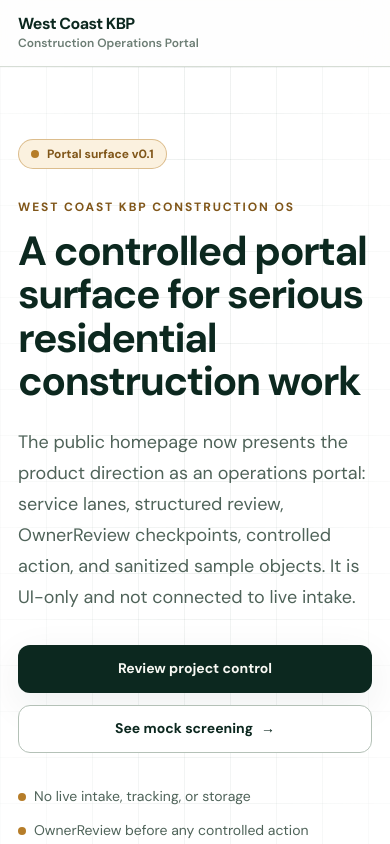
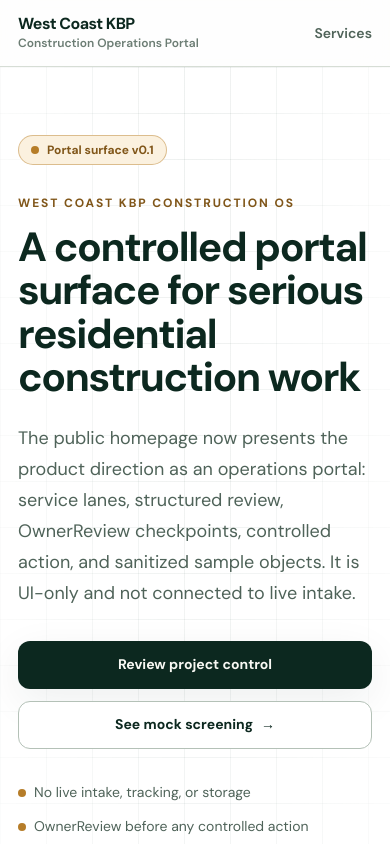
Before and after one commit to WEST-COAST-KBP-ADU/construction-os, a Next.js app: page / in a window 390 px wide. Shown: the top 844 px of the page. Built offline with nearby package versions, Linux system fonts and the light colour scheme.

Commit message:
TASK-0008: refine the content visual system

```diff
--- a/app/globals.css
+++ b/app/globals.css
@@ -13,6 +13,7 @@
   --color-surface-raised: #ffffff;
   --color-forest: #173c30;
   --color-forest-deep: #0c281f;
+  --color-forest-deep-surface: #0c281f;
   --color-forest-soft: #dce8df;
   --color-gold: #b67d29;
   --color-gold-deep: #805619;
@@ -66,8 +67,8 @@
   --space-16: 4rem;
   --space-20: 5rem;
   --space-24: 6rem;
-  --space-section: clamp(4.75rem, 10vw, 8rem);
-  --space-hero: clamp(4.5rem, 9vw, 7.25rem);
+  --space-section: clamp(4.25rem, 7vw, 6.25rem);
+  --space-hero: clamp(4.25rem, 8vw, 6.5rem);
   --content-gutter: clamp(1.125rem, 4vw, 2.5rem);
   --content-max: 74rem;
   --copy-max: 42rem;
@@ -100,7 +101,8 @@
     --color-surface-muted: #143126;
     --color-surface-raised: #17382b;
     --color-forest: #1b4939;
-    --color-forest-deep: #091a14;
+    --color-forest-deep: #f1f5ed;
+    --color-forest-deep-surface: #091a14;
     --color-forest-soft: #1d4334;
     --color-gold: #dbad5c;
     --color-gold-deep: #f0ca85;
@@ -364,7 +366,7 @@ a {
 }
 
 .button--primary {
-  background: var(--color-forest-deep);
+  background: var(--color-forest-deep-surface);
   box-shadow: var(--shadow-card);
   color: var(--color-ink-inverse);
 }
@@ -417,7 +419,7 @@ a {
 }
 
 .portal-section--dark {
-  background: var(--color-forest-deep);
+  background: var(--color-forest-deep-surface);
   color: var(--color-ink-inverse);
 }
 
@@ -934,7 +936,7 @@ a {
   display: grid;
   gap: var(--space-12);
   align-items: end;
-  margin-top: var(--space-16);
+  margin-top: var(--space-12);
 }
 
 .content-hero__copy {
@@ -975,11 +977,12 @@ a {
 .content-hero__signal {
   position: relative;
   border-left: var(--space-1) solid var(--color-gold);
-  padding-left: var(--space-5);
+  background: color-mix(in srgb, var(--color-forest-soft) 48%, transparent);
+  padding: var(--space-6);
 }
 
 .content-hero__sequence {
-  margin: 0 0 var(--space-8);
+  margin: 0 0 var(--space-6);
   color: color-mix(in srgb, var(--color-forest) 14%, transparent);
   font-size: var(--font-size-display);
   font-weight: var(--font-weight-medium);
@@ -1015,7 +1018,7 @@ a {
 
 .content-section--dark {
   border-color: color-mix(in srgb, var(--color-ink-inverse) 16%, transparent);
-  background: var(--color-forest-deep);
+  background: var(--color-forest-deep-surface);
   color: var(--color-ink-inverse);
 }
 
@@ -1167,12 +1170,33 @@ a {
 }
 
 .faq-item__question {
+  display: grid;
+  grid-template-columns: minmax(0, 1fr) auto;
+  gap: var(--space-4);
+  align-items: center;
   color: var(--color-forest-deep);
   cursor: pointer;
   font-size: var(--font-size-body-lg);
   font-weight: var(--font-weight-semibold);
+  list-style: none;
   line-height: var(--line-height-heading);
   padding-block: var(--space-5);
+}
+
+.faq-item__question::-webkit-details-marker {
+  display: none;
+}
+
+.faq-item__question::after {
+  color: var(--color-gold-deep);
+  content: "+";
+  font-family: var(--font-mono);
+  font-size: var(--font-size-body-lg);
+  font-weight: var(--font-weight-regular);
+}
+
+.faq-item[open] .faq-item__question::after {
+  content: "−";
 }
 
 .faq-item__answer {
@@ -1194,21 +1218,16 @@ a {
   display: flex;
   min-width: 0;
   flex-direction: column;
-  border: var(--line-width) solid var(--color-line);
-  border-radius: var(--radius-lg);
-  background: var(--color-surface-raised);
-  box-shadow: var(--shadow-card);
-  padding: var(--space-6);
+  border-top: var(--line-width) solid var(--color-line-strong);
+  padding: var(--space-5) 0;
   transition:
     border-color var(--duration-standard) var(--easing-standard),
-    box-shadow var(--duration-standard) var(--easing-standard),
-    transform var(--duration-standard) var(--easing-standard);
+    background-color var(--duration-standard) var(--easing-standard);
 }
 
 .related-link:hover {
   border-color: var(--color-gold);
-  box-shadow: var(--shadow-card-hover);
-  transform: translateY(var(--motion-lift));
+  background: color-mix(in srgb, var(--color-gold-soft) 36%, transparent);
 }
 
 .related-link__index {
@@ -1218,7 +1237,7 @@ a {
 }
 
 .related-link__title {
-  margin-top: var(--space-6);
+  margin-top: var(--space-4);
   color: var(--color-forest-deep);
   font-size: var(--font-size-heading-sm);
   font-weight: var(--font-weight-medium);
@@ -1235,7 +1254,7 @@ a {
 }
 
 .related-link__action {
-  margin-top: var(--space-6);
+  margin-top: var(--space-5);
   color: var(--color-gold-deep);
   font-size: var(--font-size-body-sm);
   font-weight: var(--font-weight-bold);
@@ -1401,7 +1420,7 @@ a {
   }
 
   .indexed-grid:has(.indexed-grid__item:nth-child(4)) {
-    grid-template-columns: repeat(4, minmax(0, 1fr));
+    grid-template-columns: repeat(2, minmax(0, 1fr));
   }
 
   .related-grid {
@@ -1414,8 +1433,71 @@ a {
 }
 
 @media (max-width: 41.99rem) {
-  .site-nav__item {
+  .site-nav__item:not(:first-child) {
     display: none;
+  }
+
+  .comparison-table-wrap {
+    overflow: visible;
+  }
+
+  .comparison-table,
+  .comparison-table tbody,
+  .comparison-table tr,
+  .comparison-table th,
+  .comparison-table td {
+    display: block;
+    min-width: 0;
+    width: 100%;
+  }
+
+  .comparison-table thead {
+    position: absolute;
+    width: var(--line-width);
+    height: var(--line-width);
+    overflow: hidden;
+    clip: rect(0 0 0 0);
+    clip-path: inset(50%);
+    white-space: nowrap;
+  }
+
+  .comparison-table tbody tr {
+    border-top: var(--line-width) solid var(--color-line-strong);
+    padding-block: var(--space-6);
+  }
+
+  .comparison-table tbody th,
+  .comparison-table tbody td {
+    border: 0;
+    padding: 0;
+  }
+
+  .comparison-table tbody th {
+    margin-bottom: var(--space-5);
+    font-size: var(--font-size-heading-sm);
+    line-height: var(--line-height-heading);
+  }
+
+  .comparison-table tbody td {
+    display: grid;
+    grid-template-columns: minmax(7rem, 2fr) minmax(0, 3fr);
+    gap: var(--space-4);
+    padding-top: var(--space-4);
+  }
+
+  .comparison-table tbody td::before {
+    color: var(--color-gold-deep);
+    content: attr(data-label);
+    font-size: var(--font-size-label);
+    font-weight: var(--font-weight-bold);
+    letter-spacing: var(--tracking-label);
+    text-transform: uppercase;
+  }
+}
+
+@media (min-width: 70rem) {
+  .indexed-grid:has(.indexed-grid__item:nth-child(4)) {
+    grid-template-columns: repeat(4, minmax(0, 1fr));
   }
 }
 
```
